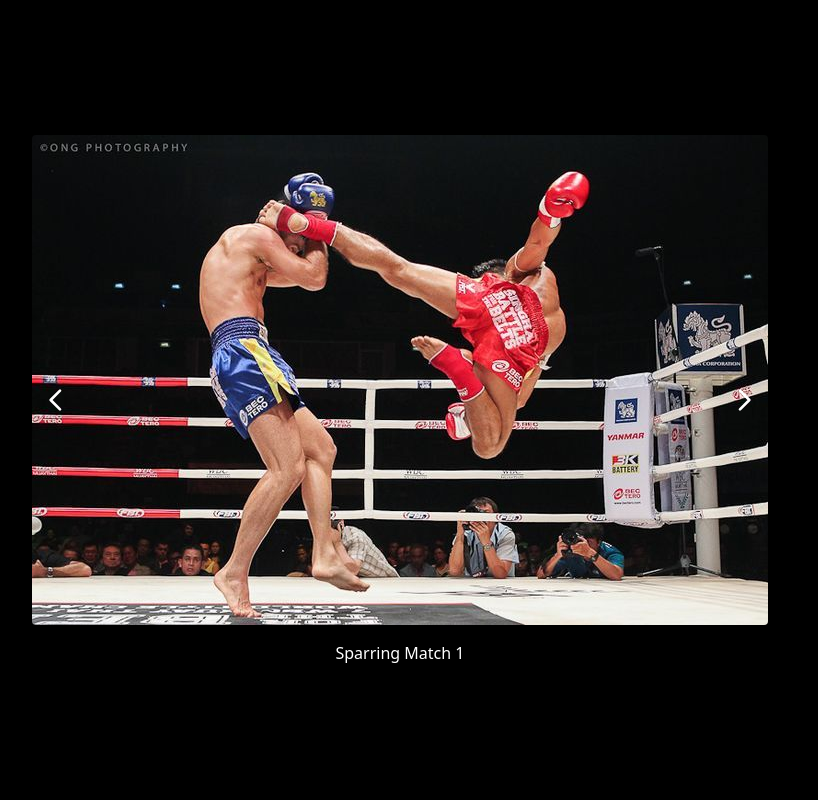
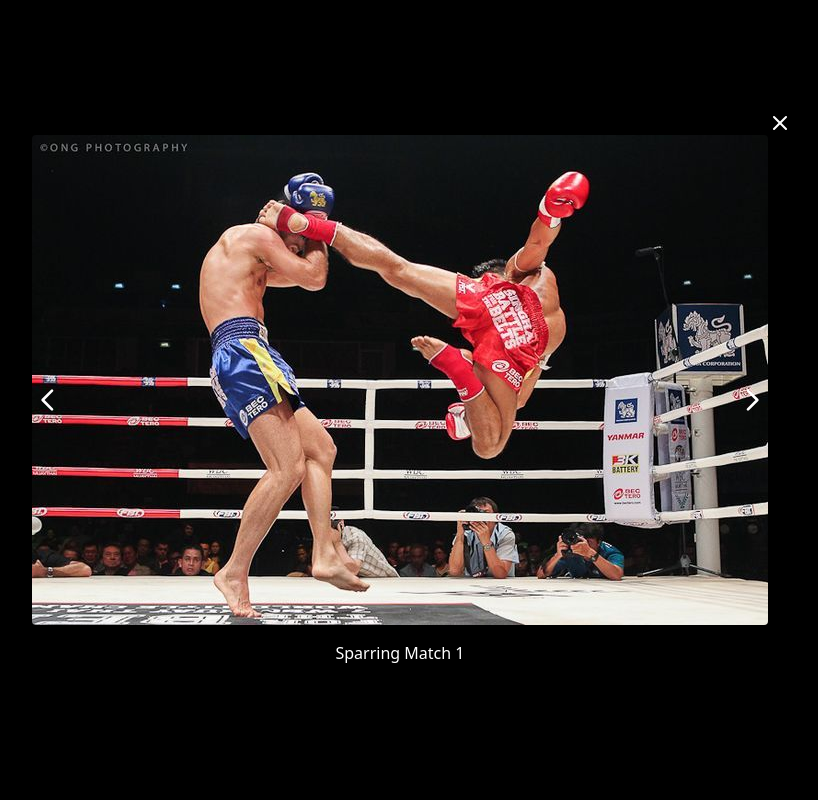
Before and after one commit to Danvizualizujeme/CSC6, a SvelteKit app in the folder CSC6/: page /galerie in a window 1280 px wide. Both pictures are taken after a click on the button 240 px from the left and 386 px from the top of the page. Shown: the top 800 px of the page, without its empty margins (240-1058 px from the left). Built offline with nearby package versions, Linux system fonts and the light colour scheme.

Commit message:
(Change) galerie close button + animace

```diff
--- a/CSC6/src/routes/galerie/+page.svelte
+++ b/CSC6/src/routes/galerie/+page.svelte
@@ -1,55 +1,67 @@
 <script lang="ts">
+  import { crossfade } from 'svelte/transition';
+  import { cubicOut } from 'svelte/easing';
+  import { flip } from 'svelte/animate';
+  import { fade, scale } from 'svelte/transition';
+
   interface Item { src: string; category: string; caption?: string; }
 
-  // Categories
   const categories = ['All', 'Sparring', 'Events', 'Training'];
   let activeCategory = 'All';
+  let visibleCount = 9;
 
-  // Gallery items (6 per category)
   const allItems: Item[] = [
-    // Sparring
     { src: '/images/sparring-1.jpg', category: 'Sparring', caption: 'Sparring Match 1' },
     { src: '/images/sparring-2.jpg', category: 'Sparring', caption: 'Sparring Match 2' },
     { src: '/images/sparring-3.jpg', category: 'Sparring', caption: 'Sparring Match 3' },
     { src: '/images/sparring-4.jpg', category: 'Sparring', caption: 'Sparring Match 4' },
     { src: '/images/sparring-5.jpg', category: 'Sparring', caption: 'Sparring Match 5' },
     { src: '/images/sparring-6.jpg', category: 'Sparring', caption: 'Sparring Match 6' },
-
-    // Events
     { src: '/images/event-1.jpg', category: 'Events', caption: 'MMA Event 1' },
     { src: '/images/event-2.jpg', category: 'Events', caption: 'MMA Event 2' },
     { src: '/images/event-3.jpg', category: 'Events', caption: 'MMA Event 3' },
     { src: '/images/event-4.jpg', category: 'Events', caption: 'MMA Event 4' },
     { src: '/images/event-5.jpg', category: 'Events', caption: 'MMA Event 5' },
     { src: '/images/event-6.jpg', category: 'Events', caption: 'MMA Event 6' },
-
-    // Training
     { src: '/images/training-1.jpg', category: 'Training', caption: 'Training Session 1' },
     { src: '/images/training-2.jpg', category: 'Training', caption: 'Training Session 2' },
     { src: '/images/training-3.jpg', category: 'Training', caption: 'Training Session 3' },
     { src: '/images/training-4.jpg', category: 'Training', caption: 'Training Session 4' },
     { src: '/images/training-5.jpg', category: 'Training', caption: 'Training Session 5' },
-    { src: '/images/training-6.jpg', category: 'Training', caption: 'Training Session 6' },
+    { src: '/images/training-6.jpg', category: 'Training', caption: 'Training Session 6' }
   ];
 
-  // Reactive filtering
-  let visibleCount = 9;
-  $: filteredItems = allItems.filter(item =>
-    activeCategory === 'All' || item.category === activeCategory
-  );
+  $: filteredItems = allItems.filter(item => activeCategory === 'All' || item.category === activeCategory);
   $: visibleItems = filteredItems.slice(0, visibleCount);
 
-  // Lightbox state
   let selectedIndex = -1;
   const openLightbox = (i: number) => selectedIndex = i;
   const closeLightbox = () => selectedIndex = -1;
   const prev = () => selectedIndex = (selectedIndex - 1 + filteredItems.length) % filteredItems.length;
   const next = () => selectedIndex = (selectedIndex + 1) % filteredItems.length;
   const loadMore = () => visibleCount += 6;
+
+  // crossfade setup
+  const [send, receive] = crossfade({
+    duration: d => Math.min(600, d * 0.8),
+    fallback(node) {
+      return {
+        duration: 300,
+        easing: cubicOut,
+        css: t => `opacity: ${t}; transform: scale(${t});`
+      };
+    }
+  });
+
+  // reset items on category change
+  function changeCategory(cat: string) {
+    activeCategory = cat;
+    visibleCount = 9;
+    selectedIndex = -1;
+  }
 </script>
 
 <main class="bg-black text-white space-y-16 pt-8">
-
   <!-- FILTER BAR -->
   <nav id="gallery" class="sticky top-16 bg-black z-10">
     <ul class="flex justify-center space-x-6 py-4">
@@ -59,7 +71,7 @@
             type="button"
             class="text-white font-medium hover:text-red-500 transition-colors pb-1"
             class:selected={activeCategory === cat}
-            on:click={() => activeCategory = cat}
+            on:click={() => changeCategory(cat)}
             aria-pressed={activeCategory === cat}
           >
             {cat}
@@ -72,20 +84,26 @@
     </ul>
   </nav>
 
-  <!-- GALLERY GRID -->
-  <section class="px-4 md:px-12 py-8 pt-8">
+  <!-- GALLERY GRID WITH CROSSFADE + FLIP -->
+  <section class="px-4 md:px-12 py-8">
+    {#key activeCategory}
       <div class="grid grid-cols-1 sm:grid-cols-2 md:grid-cols-3 gap-4">
-      {#each visibleItems as item, idx}
+        {#each visibleItems as item, idx (item.src)}
           <button
             type="button"
-          class="overflow-hidden rounded-lg cursor-pointer transform hover:scale-105 transition shadow-lg p-0 border-none"
+            class="overflow-hidden rounded-lg cursor-pointer transform shadow-lg transition-transform duration-200 ease-in-out hover:scale-105"
             on:click={() => openLightbox(idx)}
             aria-label={`Open image: ${item.caption}`}
+            in:receive={{ key: item.src }}
+            out:send={{ key: item.src }}
+            animate:flip
           >
             <img src={item.src} alt={item.caption} class="w-full h-48 object-cover" />
           </button>
         {/each}
       </div>
+    {/key}
+
     {#if visibleCount < filteredItems.length}
       <div class="flex justify-center mt-8">
         <button
@@ -102,55 +120,57 @@
   <!-- LIGHTBOX MODAL -->
   {#if selectedIndex > -1}
     <div
-      class="fixed inset-0 bg-black bg-opacity-80 z-50 flex items-center justify-center"
-      role="dialog"
-      aria-modal="true"
+      class="fixed inset-0 bg-black bg-opacity-30 z-50 flex items-center justify-center"
+      role="dialog" aria-modal="true"
+      transition:fade={{ duration: 200 }}
+    >
+      <div
+        class="relative bg-black p-4 rounded-lg shadow-xl"
+        transition:scale={{ duration: 200 }}
       >
         <button
           type="button"
-        class="absolute inset-0"
-        aria-label="Zavřít galerii"
+          class="absolute -top-3 -right-3 bg-black rounded-full p-1 hover:bg-red-600"
+          aria-label="Close gallery"
           on:click={closeLightbox}
-        on:keydown={(e) => (e.key === 'Enter' || e.key === ' ') && closeLightbox()}
-      ></button>
+        >
+          <svg xmlns="http://www.w3.org/2000/svg" class="h-6 w-6 text-white" fill="none" viewBox="0 0 24 24" stroke="currentColor" stroke-width="2">
+            <path stroke-linecap="round" stroke-linejoin="round" d="M6 18L18 6M6 6l12 12" />
+          </svg>
+        </button>
 
-      <div class="relative max-w-3xl mx-4">
         <img
           src={filteredItems[selectedIndex].src}
           alt={filteredItems[selectedIndex].caption}
           class="max-h-[80vh] mx-auto rounded"
         />
         <p class="text-white text-center mt-4">{filteredItems[selectedIndex].caption}</p>
+
         <button
           type="button"
           on:click={prev}
-          class="absolute left-0 top-1/2 transform -translate-y-1/2 p-2"
-          aria-label="Předchozí obrázek"
+          class="absolute left-2 top-1/2 transform -translate-y-1/2 p-2"
+          aria-label="Previous image"
         >
-          <svg xmlns="http://www.w3.org/2000/svg" class="h-8 w-8" fill="none"
-               viewBox="0 0 24 24" stroke="currentColor" stroke-width="2">
+          <svg xmlns="http://www.w3.org/2000/svg" class="h-8 w-8 text-white" fill="none" viewBox="0 0 24 24" stroke="currentColor" stroke-width="2">
             <path stroke-linecap="round" stroke-linejoin="round" d="M15 19l-7-7 7-7" />
           </svg>
         </button>
         <button
           type="button"
           on:click={next}
-          class="absolute right-0 top-1/2 transform -translate-y-1/2 p-2"
-          aria-label="Další obrázek"
+          class="absolute right-2 top-1/2 transform -translate-y-1/2 p-2"
+          aria-label="Next image"
         >
-          <svg xmlns="http://www.w3.org/2000/svg" class="h-8 w-8" fill="none"
-               viewBox="0 0 24 24" stroke="currentColor" stroke-width="2">
+          <svg xmlns="http://www.w3.org/2000/svg" class="h-8 w-8 text-white" fill="none" viewBox="0 0 24 24" stroke="currentColor" stroke-width="2">
             <path stroke-linecap="round" stroke-linejoin="round" d="M9 5l7 7-7 7" />
           </svg>
         </button>
       </div>
     </div>
   {/if}
-
 </main>
 
 <style>
-  :global(html) {
-    scroll-padding-top: 6rem;
-  }
+  :global(html) { scroll-padding-top: 6rem; }
 </style>
```
Lines whose indentation alone changed are shown as unchanged.
